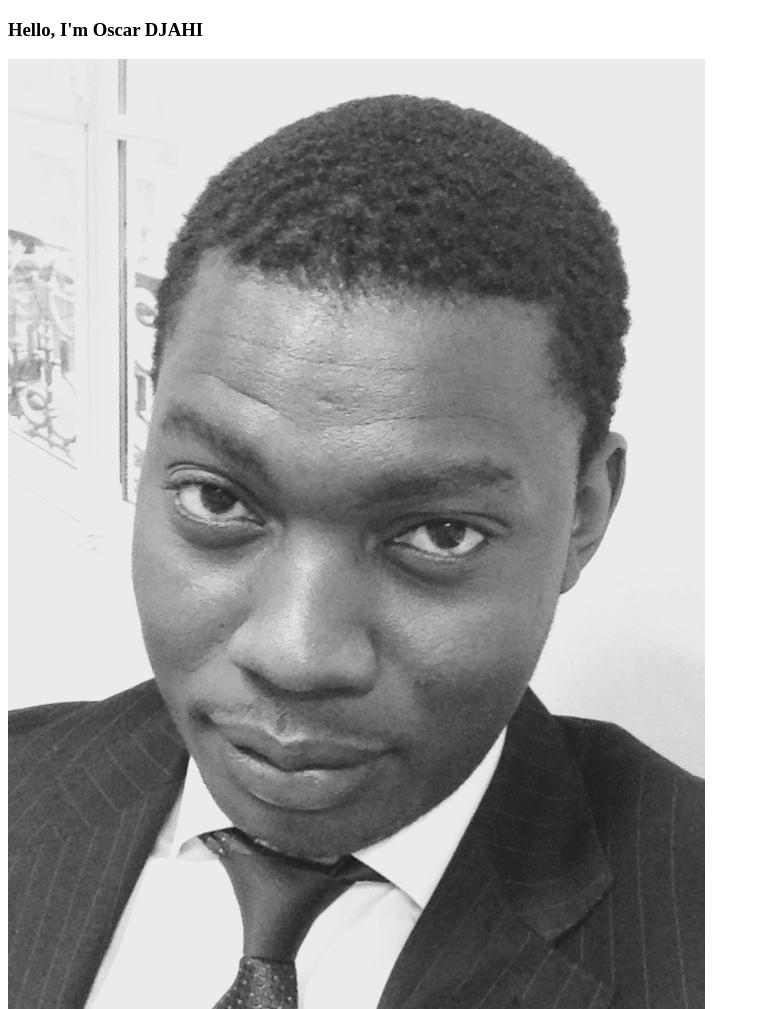
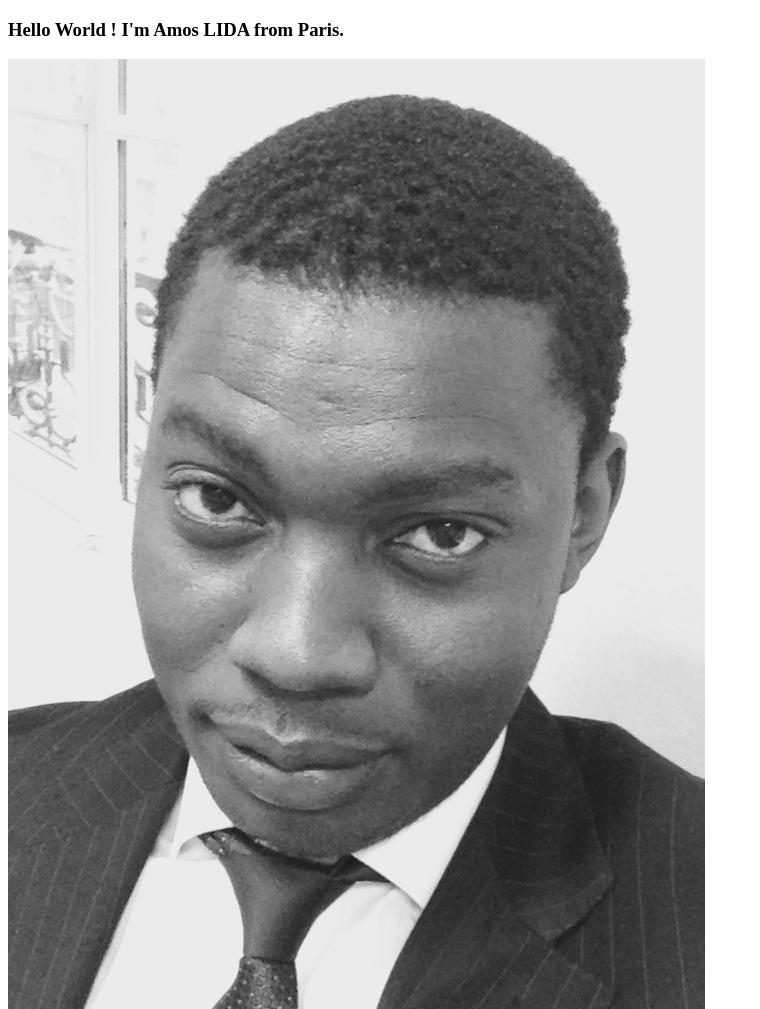
Before and after one commit to amoslida/amoslida.github.io, a plain HTML site: page index.html in a window 1280 px wide. Shown: the whole page, without its empty margins (0-760 px from the left). Drawn offline with Linux system fonts and the light colour scheme.

Commit message:
Update index.html

```diff
--- a/index.html
+++ b/index.html
@@ -8,7 +8,8 @@
 </head>
 <body>
     <div>
-        <h3>Hello, I'm Oscar DJAHI</h3>
+        <h3>Hello World !
+            I'm Amos LIDA from Paris.</h3>
         <img src="IMG_3895.jpg" alt="">
     </div>
 </body>
```
